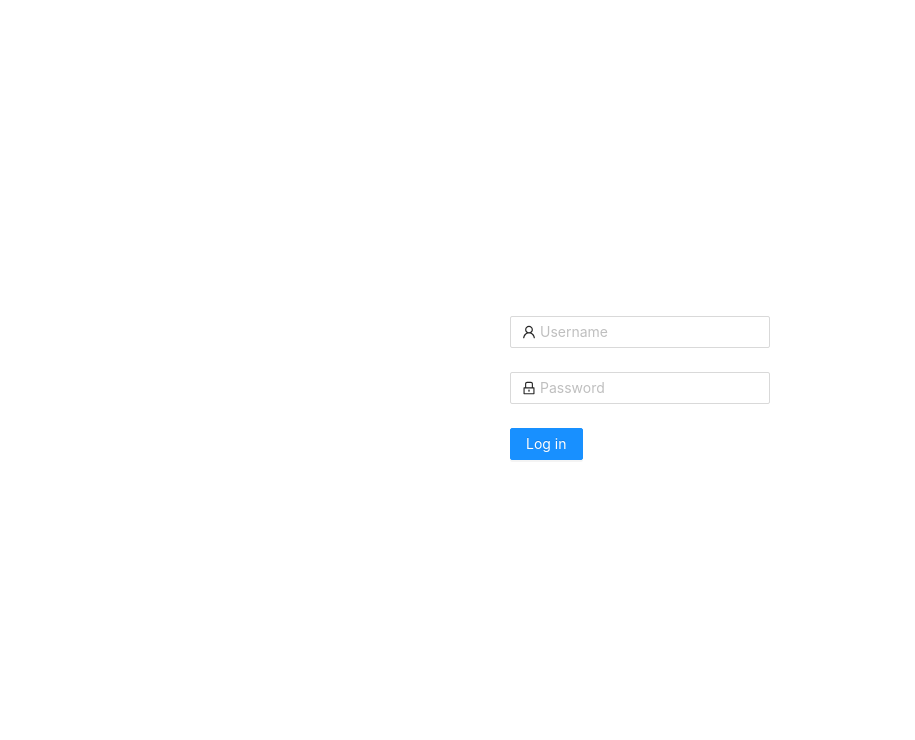
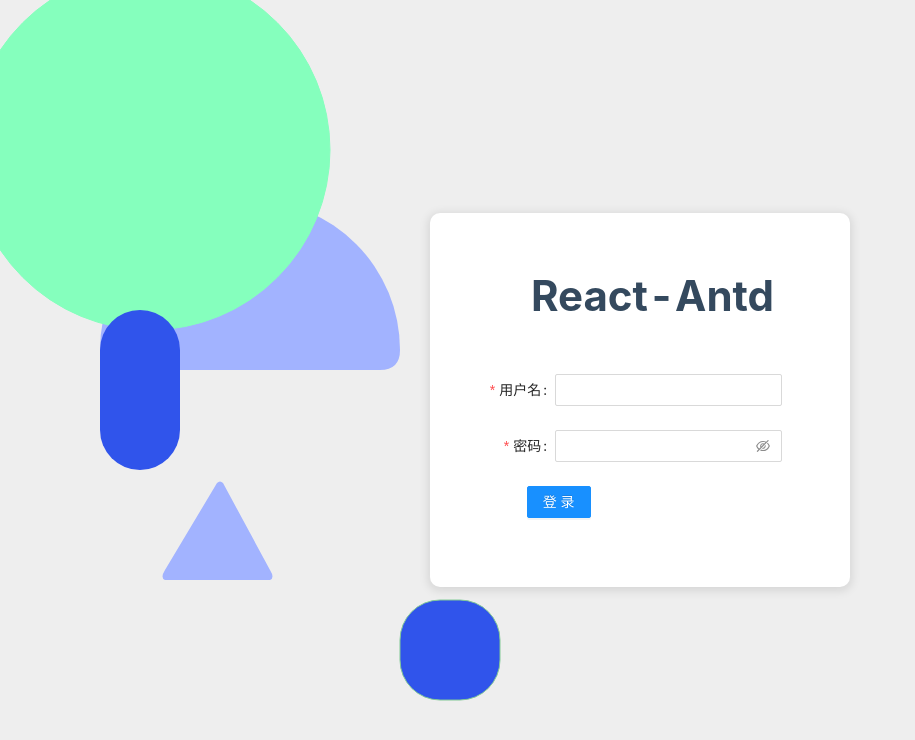
Before and after one commit to ake-five/react-ts-manage, a React (Vite) app: page /login in a window 1280 px wide. Shown: the top 740 px of the page, without its empty margins (0-915 px from the left). Built offline with nearby package versions, Linux system fonts and the light colour scheme.

Commit message:
fix: 登录页面样式调整

```diff
--- /dev/null
+++ b/src/pages/Login/_components/Login.tsx
@@ -0,0 +1,63 @@
+import React, { useState } from "react";
+import { Form, Input, Button } from "antd";
+
+interface LoginProps {
+    onLogin: (username: string, password: string) => void;
+}
+
+const Login: React.FC<LoginProps> = ({ onLogin }) => {
+    const [username, setUsername] = useState("");
+    const [password, setPassword] = useState("");
+    const layout = {
+        labelCol: { span: 6 },
+        wrapperCol: { span: 16 },
+    };
+    const tailLayout = {
+        wrapperCol: { offset: 4, span: 16 },
+      };
+
+    const handleUsernameChange = (
+        event: React.ChangeEvent<HTMLInputElement>
+    ) => {
+        setUsername(event.target.value);
+    };
+
+    const handlePasswordChange = (
+        event: React.ChangeEvent<HTMLInputElement>
+    ) => {
+        setPassword(event.target.value);
+    };
+
+    const handleSubmit = (event: React.FormEvent<HTMLFormElement>) => {
+        onLogin(username, password);
+    };
+
+    return (
+        <Form onFinish={handleSubmit}  {...layout}>
+            <Form.Item
+                label="用户名"
+                name="username"
+                rules={[{ required: true, message: "请输入用户名" }]}
+            >
+                <Input value={username} onChange={handleUsernameChange} />
+            </Form.Item>
+            <Form.Item
+                label="密码"
+                name="password"
+                rules={[{ required: true, message: "请输入密码" }]}
+            >
+                <Input.Password
+                    value={password}
+                    onChange={handlePasswordChange}
+                />
+            </Form.Item>
+            <Form.Item {...tailLayout}>
+                <Button type="primary" htmlType="submit">
+                    登录
+                </Button>
+            </Form.Item>
+        </Form>
+    );
+};
+
+export default Login;
--- a/src/pages/Login/index.tsx
+++ b/src/pages/Login/index.tsx
@@ -1,73 +1,33 @@
-import { LockOutlined, UserOutlined } from "@ant-design/icons";
-import { Button, Form, Input } from "antd";
+import React, { useEffect, useState } from "react";
 import { useNavigate, useLocation } from "react-router-dom";
-
-import React, { useEffect, useState } from "react";
+import Login from "./_components/Login";
 import "./login.css";
 const App: React.FC = () => {
     const navigate = useNavigate();
     const location = useLocation();
     const [rtUrl, setRtUrl] = useState("");
-    const onFinish = (values: any) => {
+    const handleLogin = (username: string, password: string) => {
+        // 处理登录事件
         localStorage.setItem("token", "loginToken");
-
+        localStorage.setItem(
+            "user",
+            `{username:${username},password:${password}}`
+        );
         navigate(rtUrl === "/login" ? "/" : rtUrl);
     };
+
     useEffect(() => {
         setRtUrl(location?.pathname);
         location?.pathname !== "/login" && navigate("/login");
     }, []);
     return (
-        <div className="container">
-            <Form
-                name="normal_login"
-                className="login-form"
-                onFinish={onFinish}
-            >
-                <Form.Item
-                    name="username"
-                    rules={[
-                        {
-                            required: true,
-                            message: "Please input your Username!",
-                        },
-                    ]}
-                >
-                    <Input
-                        prefix={
-                            <UserOutlined className="site-form-item-icon" />
-                        }
-                        placeholder="Username"
-                    />
-                </Form.Item>
-                <Form.Item
-                    name="password"
-                    rules={[
-                        {
-                            required: true,
-                            message: "Please input your Password!",
-                        },
-                    ]}
-                >
-                    <Input
-                        prefix={
-                            <LockOutlined className="site-form-item-icon" />
-                        }
-                        type="password"
-                        placeholder="Password"
-                    />
-                </Form.Item>
-
-                <Form.Item>
-                    <Button
-                        type="primary"
-                        htmlType="submit"
-                        className="login-form-button"
-                    >
-                        Log in
-                    </Button>
-                </Form.Item>
-            </Form>
+        <div className="login-container">
+            <div className="login-form">
+                <div className="login-logo">
+                    <h2 className="logo-text">React-Antd</h2>
+                </div>
+                <Login onLogin={handleLogin} />
+            </div>
         </div>
     );
 };
--- a/src/pages/Login/login.css
+++ b/src/pages/Login/login.css
@@ -1,7 +1,46 @@
-.container {
-  width: 100%;
+.login-container {
   height: 100%;
+  min-height: 550px;
+  background-color: #eeeeee;
+  background-image: url("../../assets/login_bg.svg");
+  background-size: 100% 100%;
+  background-size: cover;
   display: flex;
   align-items: center;
   justify-content: center;
+
 }
+.login-form {
+  width: 420px;
+  padding: 50px 40px 45px;
+  background-color: #fff;
+  border-radius: 10px;
+  box-shadow: rgb(0 0 0 / 10%) 0 2px 10px 2px;
+}
+.login-logo {
+  display: flex;
+  align-items: center;
+  justify-content: center;
+  margin-bottom: 45px;
+
+
+}
+.logo-text {
+  padding: 0 0 0 25px;
+  margin: 0;
+  font-size: 42px;
+  font-weight: bold;
+  color: #34495e;
+  white-space: nowrap;
+}
+@media screen and (max-width: 1250px) {
+  .login-left {
+    display: none;
+  }
+}
+
+@media screen and (max-width: 600px) {
+  .login-form {
+    width: 97% !important;
+  }
+}
--- a/src/pages/Login/login.min.css
+++ b/src/pages/Login/login.min.css
@@ -1 +1 @@
-.container{width:100%;height:100%;display:flex;align-items:center;justify-content:center}
+.login-container{height:100%;min-height:550px;background-color:#eeeeee;background-image:url("../../assets/login_bg.svg");background-size:100% 100%;background-size:cover}@media screen and (max-width: 1250px){.login-left{display:none}}@media screen and (max-width: 600px){.login-form{width:97% !important}}
--- a/src/pages/Login/login.scss
+++ b/src/pages/Login/login.scss
@@ -1,7 +1,30 @@
-.container{
-    width: 100%;
+.login-container {
     height: 100%;
+    min-height: 550px;
+    background-color: #eeeeee;
+    background-image: url("../../assets/login_bg.svg");
+    background-size: 100% 100%;
+    background-size: cover;
     display: flex;
     align-items: center;
     justify-content: center;
+    .login-form {
+        width: 420px;
+        padding: 50px 40px 45px;
+        background-color: #fff;
+        border-radius: 10px;
+        box-shadow: rgb(0 0 0 / 10%) 0 2px 10px 2px;
+    }
 }
+
+@media screen and (max-width: 1250px) {
+    .login-left {
+        display: none;
+    }
+}
+
+@media screen and (max-width: 600px) {
+    .login-form {
+        width: 97% !important;
+    }
+}
```
Also changed, not shown: src/assets/login_bg.svg (added).
